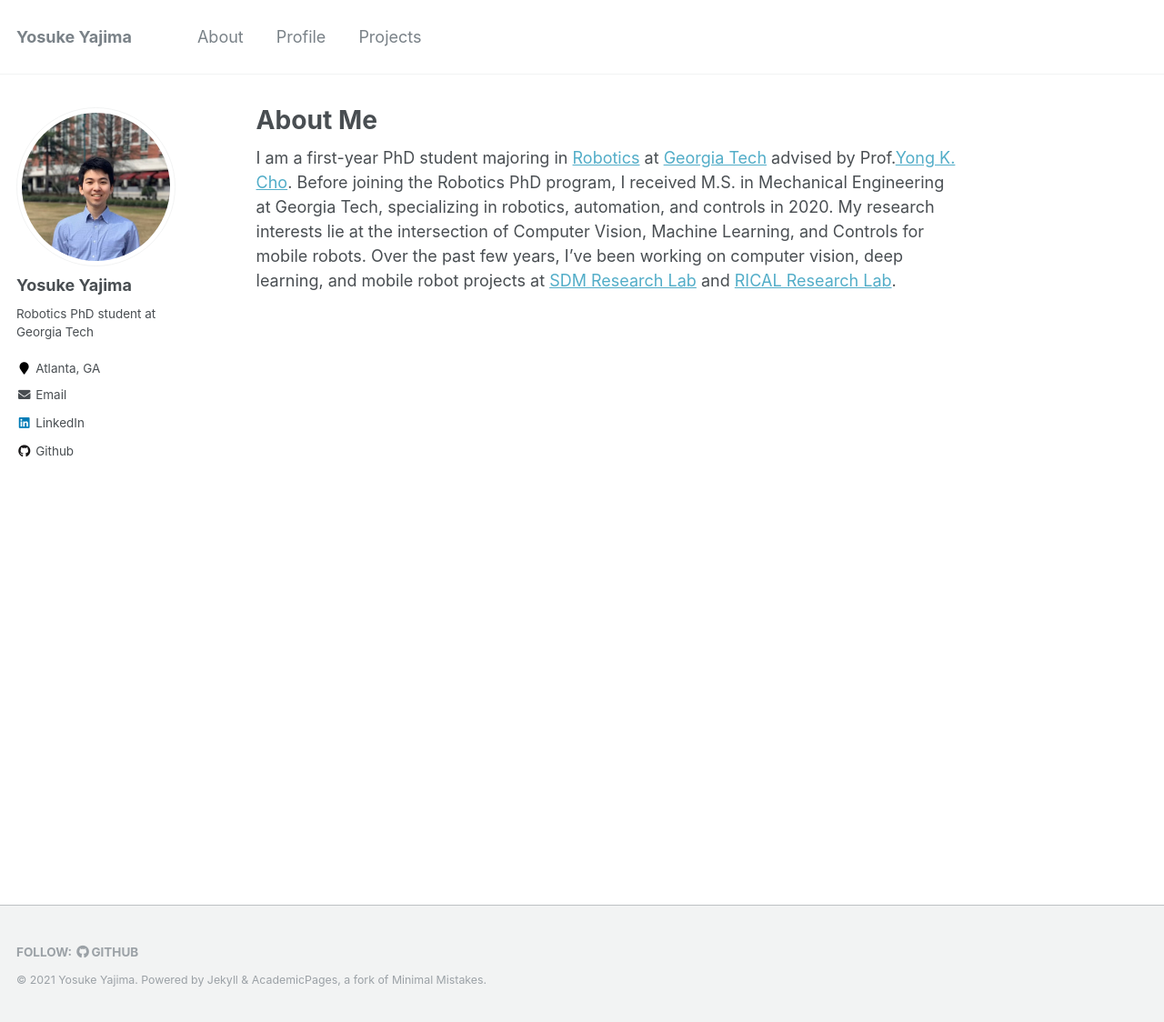
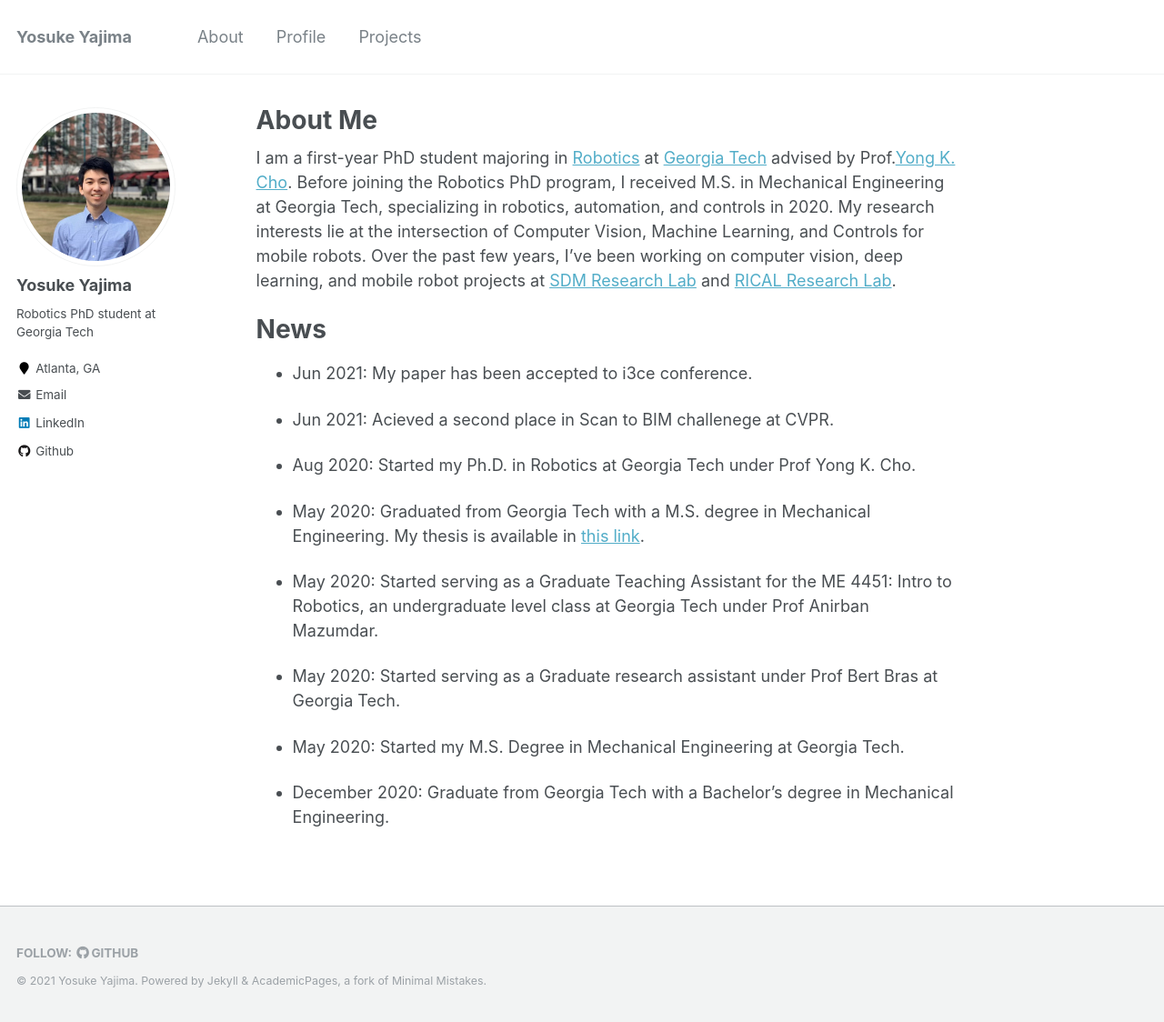
Before and after one commit to yyajima21/yyajima21.github.io, a Jekyll site: the page built from _pages/about.md, in a window 1280 px wide and 1124 px high. Shown: the whole window at 91% size. Built offline with Jekyll 4.4.1, drawn with Linux system fonts in a browser that asks for light colours.

```diff
--- a/_pages/about.md
+++ b/_pages/about.md
@@ -8,3 +8,20 @@ redirect_from:
   - /about.html
 ---
 I am a first-year PhD student majoring in [Robotics](http://robotics.gatech.edu/education/phd) at [Georgia Tech](https://www.gatech.edu/) advised by Prof.[Yong K. Cho](http://rical.ce.gatech.edu/). Before joining the Robotics PhD program, I received M.S. in Mechanical Engineering at Georgia Tech, specializing in robotics, automation, and controls in 2020. My research interests lie at the intersection of Computer Vision, Machine Learning, and Controls for mobile robots. Over the past few years, I've been working on computer vision, deep learning, and mobile robot projects at [SDM Research Lab](https://ecdm.gatech.edu/) and [RICAL Research Lab](http://rical.ce.gatech.edu/).
+
+# News
+* Jun 2021: My paper has been accepted to i3ce conference.
+
+* Jun 2021: Acieved a second place in Scan to BIM challenege at CVPR.
+
+* Aug 2020: Started my Ph.D. in Robotics at Georgia Tech under Prof Yong K. Cho.
+
+* May 2020: Graduated from Georgia Tech with a M.S. degree in Mechanical Engineering. My thesis is available in [this link](https://smartech.gatech.edu/bitstream/handle/1853/64655/YAJIMA-THESIS-2020.pdf?sequence=1).
+
+* May 2020: Started serving as a Graduate Teaching Assistant for the ME 4451: Intro to Robotics, an undergraduate level class at Georgia Tech under Prof Anirban Mazumdar.
+
+* May 2020: Started serving as a Graduate research assistant under Prof Bert Bras at Georgia Tech.
+
+* May 2020: Started my M.S. Degree in Mechanical Engineering at Georgia Tech.
+
+* December 2020: Graduate from Georgia Tech with a Bachelor's degree in Mechanical Engineering.
```
Also changed, not shown: _pages/project.md (+4 -39 lines).
